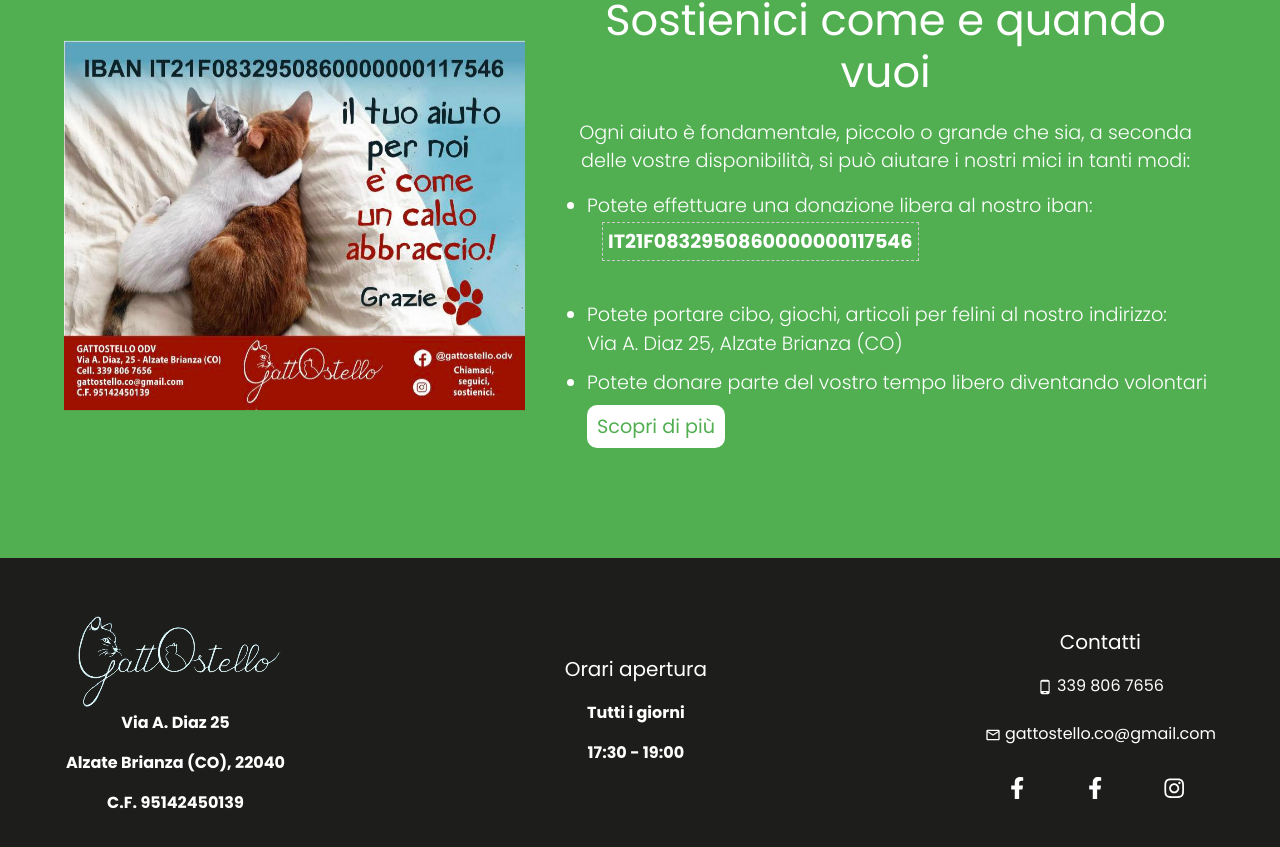
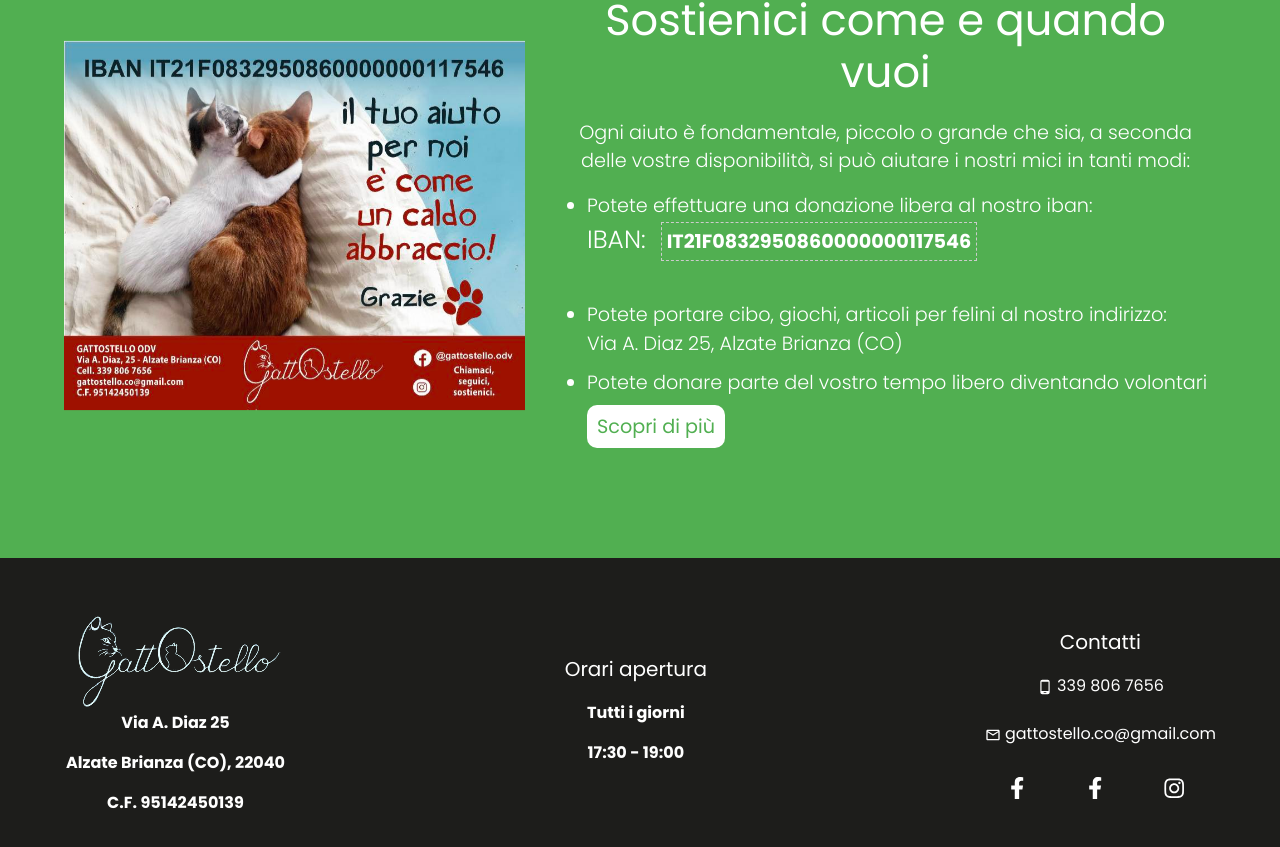
Before and after one commit to StefanoSalaa98/Gattostello, a React (Vite) app in the folder frontend/: page /sostienici in a window 1280 px wide. Shown: the part 4521-5368 px from the top of the page. Built offline with nearby package versions, Linux system fonts and the light colour scheme.

Commit message:
Aggiungi testo

```diff
--- a/frontend/src/components/Iban.jsx
+++ b/frontend/src/components/Iban.jsx
@@ -15,7 +15,7 @@ export default function Iban() {
     return (
         <>
             <div>
-                <span className="iban"></span>
+                <span className="iban">IBAN:</span>
                 <span
                     onClick={copiaIban}
                     className="iban-text"
```
